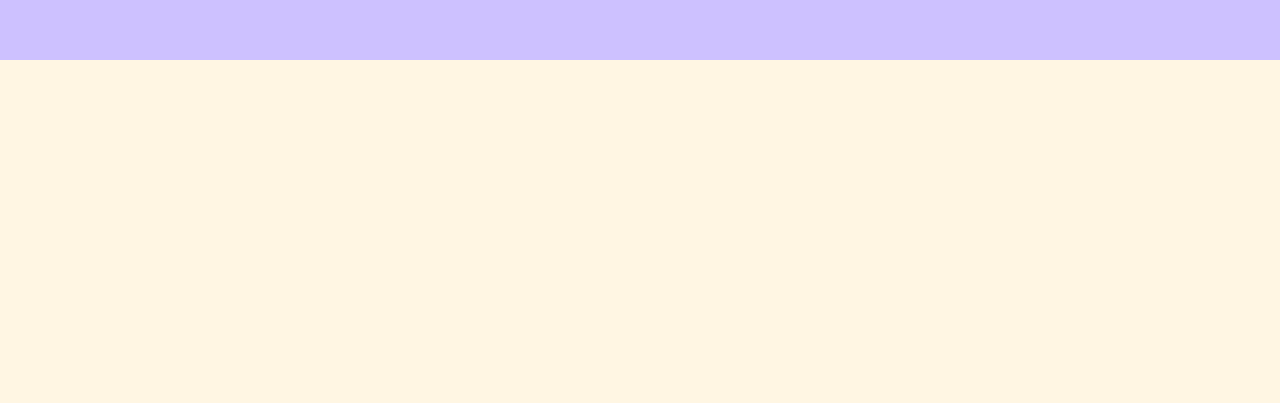
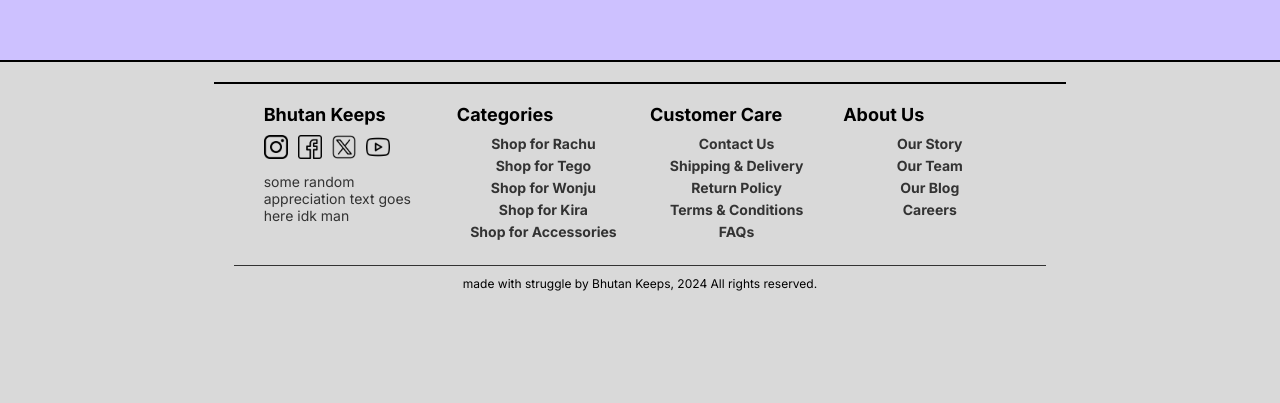
Before and after one commit to Kanishak-xd/Bhutan-Keeps, a plain HTML site: page index.html in a window 1280 px wide. Shown: the part 4759-5162 px from the top of the page. Drawn offline with Linux system fonts and the light colour scheme.

Commit message:
footer in progress on home page

```diff
--- a/index.html
+++ b/index.html
@@ -149,7 +149,7 @@
             <h2>See all rachu ➝</h2>
         </div>
 
-        <div class="rachuBox"> <!--Forgot to type comments, hf figuring everything out-->
+        <div class="rachuBox"> <!--Forgot to type comments, hf figuring everything-->
             <div class="rachuBoxes">
                 <div class="rachuImage" id="rachuImg1"></div>
                 <div class="rachuData">
@@ -316,6 +316,61 @@
     <!-- FOOTER -->
     <section class="sections" id="section7">
 
+        <footer class="sections" id="section7">
+            <div class="footer-container">
+                <!-- Bhutan Keeps Section -->
+                <div class="footer-section">
+                    <h3>Bhutan Keeps</h3>
+                    <div class="social-icons">
+                        <a href="#"><img src="resources/instagram.png" alt="Instagram"></a>
+                        <a href="#"><img src="resources/facebook.png" alt="Facebook"></a>
+                        <a href="#"><img src="resources/twitter.png" alt="Twitter"></a>
+                        <a href="#"><img src="resources/youtube.png" alt="YouTube"></a>
+                    </div>
+                    <p>some random appreciation text goes here idk man</p>
+                </div>
+
+                <!-- Categories Section -->
+                <div class="footer-section">
+                    <h3>Categories</h3>
+                    <ul>
+                        <li><a href="#">Shop for Rachu</a></li>
+                        <li><a href="#">Shop for Tego</a></li>
+                        <li><a href="#">Shop for Wonju</a></li>
+                        <li><a href="#">Shop for Kira</a></li>
+                        <li><a href="#">Shop for Accessories</a></li>
+                    </ul>
+                </div>
+
+                <!-- Customer Care Section -->
+                <div class="footer-section">
+                    <h3>Customer Care</h3>
+                    <ul>
+                        <li><a href="#">Contact Us</a></li>
+                        <li><a href="#">Shipping & Delivery</a></li>
+                        <li><a href="#">Return Policy</a></li>
+                        <li><a href="#">Terms & Conditions</a></li>
+                        <li><a href="#">FAQs</a></li>
+                    </ul>
+                </div>
+
+                <!-- About Us Section -->
+                <div class="footer-section">
+                    <h3>About Us</h3>
+                    <ul>
+                        <li><a href="#">Our Story</a></li>
+                        <li><a href="#">Our Team</a></li>
+                        <li><a href="#">Our Blog</a></li>
+                        <li><a href="#">Careers</a></li>
+                    </ul>
+                </div>
+            </div>
+
+            <div class="footer-bottom">
+                <p>made with struggle by Bhutan Keeps, 2024 All rights reserved.</p>
+            </div>
+        </footer>
+
 
     </section>
 
--- a/styles.css
+++ b/styles.css
@@ -667,32 +667,8 @@ ul li img {
     margin-left: 20%;
     padding-bottom: 0%;
 }
-
 /* PSYCHOPATHIC ACTIVITY ------------------- */
 /* #section3 {background-color: #FDDBBB;}.rachuHeader {background-color: aqua;}.rachuBox {background-color: yellowgreen;}.rachuBoxes {background-color: yellow;}.rachuData1 {background-color: yellowgreen;}.productName {background-color: aqua;}.productCartButton {background-color: #CDC1FF;}.rachuData2 {background-color: yellow;}.rachuData3 {background-color: wheat;}.rachuFooter {background-color: violet;} */
-
-
-
-
-
-
-
-
-
-
-
-
-
-
-
-
-
-
-
-
-
-
-
 
 #section4 {
     background-color: #FFF9BF;
@@ -703,13 +679,87 @@ ul li img {
 #section6 {
     background-color: #CDC1FF;
 }
+/* Footer Section */
 #section7 {
     height: 45vh;
-    background-color: #FFF6E3;
+    background-color: #D9D9D9;
+    border-top: #000000 2px solid;
+    padding: 20px;
+    display: flex;
+    flex-direction: column;
+    align-items: center;
 }
 
+.footer-container {
+    display: flex;
+    justify-content: space-between;
+    width: 100%;
+    max-width: 1200px;
+    padding: 0 20px;
+}
+
+.footer-section {
+    flex: 1;
+    text-align: left;
+    margin: 0 10px;
+}
+
+.footer-section h3 {
+    font-size: 18px;
+    font-weight: bold;
+    margin-bottom: 10px;
+}
+
+.social-icons {
+    display: flex;
+    gap: 10px;
+    margin: 10px 0;
+}
+
+.social-icons a img {
+    width: 24px;
+    height: 24px;
+}
+
+.footer-section p,
+.footer-section ul {
+    color: #333;
+    font-size: 14px;
+    margin: 5px 0;
+}
+
+.footer-section ul {
+    list-style: none;
+    padding: 0;
+    display: flex;
+    flex-direction: column; /* Stack items in a column */
+    gap: 5px;
+}
+
+.footer-section ul li {
+    margin: 0;
+}
+
+.footer-section ul li a {
+    color: #333;
+    text-decoration: none;
+}
+
+.footer-section ul li a:hover {
+    text-decoration: underline;
+}
+
+.footer-bottom {
+    border-top: 1px solid #333;
+    margin-top: 20px;
+    padding-top: 10px;
+    text-align: center;
+    width: 100%;
+    font-size: 12px;
+}
+
+
 /* Custom Scrollbar ------------------------- */
-
 ::-webkit-scrollbar {
     width: 10px;
     height: 10px;
```
Also changed, not shown: resources/snippet/index.html (added, +170 -0 lines), resources/snippet/css/style.css (added), resources/snippet/js/script.js (added), 1 other file.
